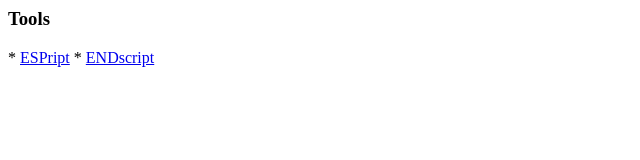
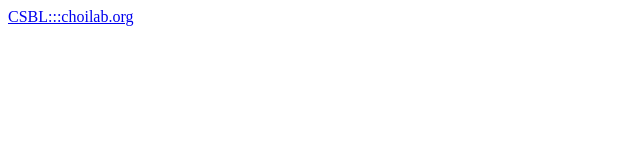
Before and after one commit to choilab/choilab.github.io, a plain HTML site: page index.html in a window 1280 px wide. Shown: the whole page, without its empty margins (0-640 px from the left). Drawn offline with Linux system fonts and the light colour scheme.

Commit message:
Update index.html

```diff
--- a/index.html
+++ b/index.html
@@ -1,3 +1 @@
-<h3>Tools</h3>
-* <a href="http://espript.ibcp.fr/ESPript/ESPript/index.php">ESPript</a>
-* <a href="http://endscript.ibcp.fr/ESPript/ENDscript/">ENDscript</a>
+<a href="http://www.choilab.org">CSBL:::choilab.org</a>
```
